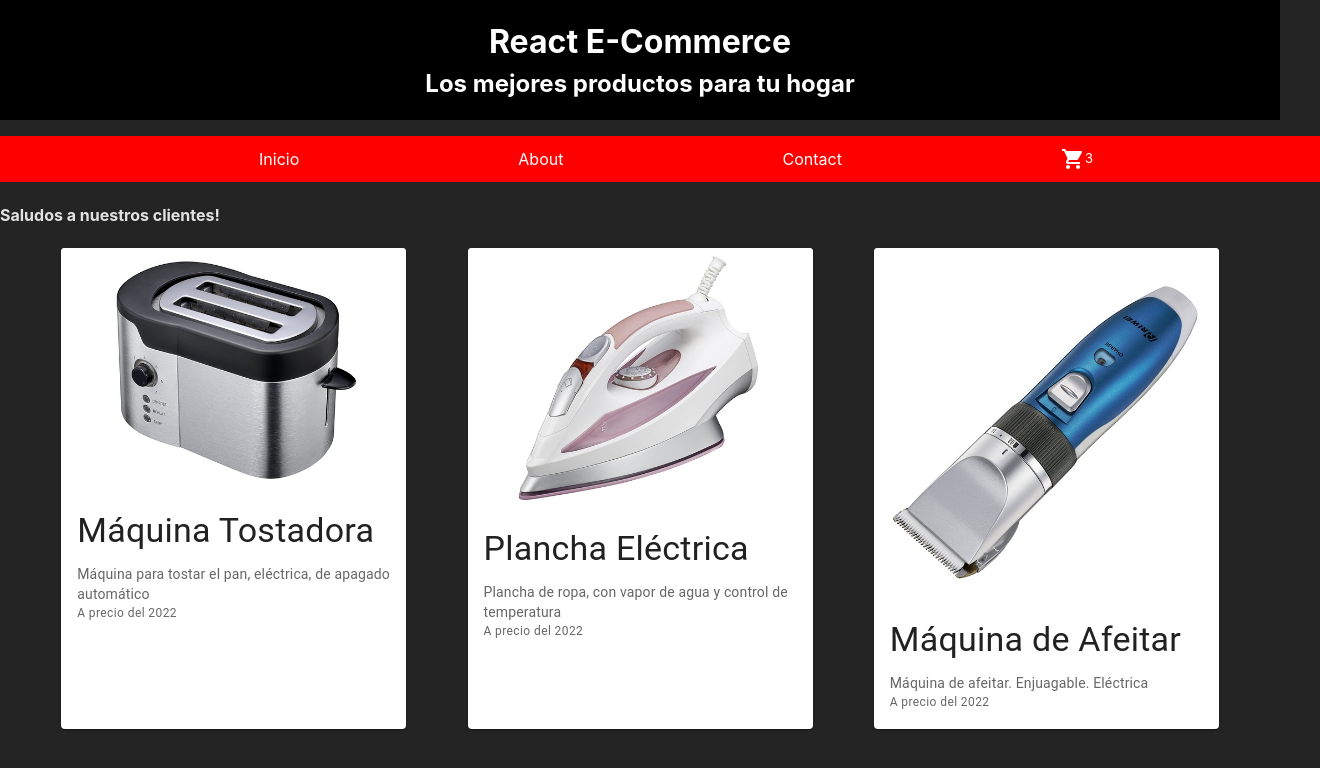
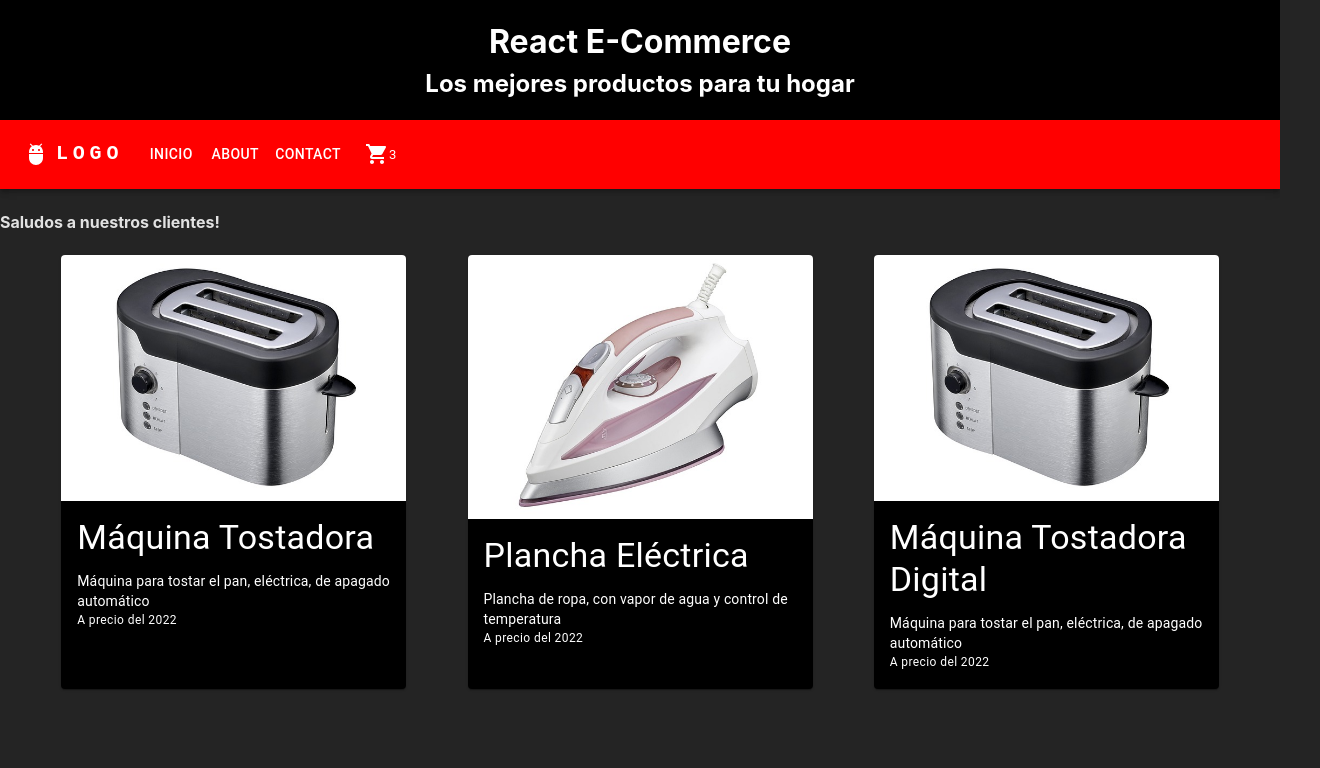
Before and after one commit to Harmed2002/React-ecommerce, a React (Vite) app: page / in a window 1280 px wide. Shown: the top 768 px of the page, 1320 px wide, since content can reach past the window. Built offline with nearby package versions, Linux system fonts and the light colour scheme.

Commit message:
Se agrega el menu appbar de MUI para el menu ppal.

```diff
--- a/src/App.jsx
+++ b/src/App.jsx
@@ -1,17 +1,17 @@
-// import { useState } from 'react';
 import './App.css';
-import NavBar from './components/NavBAr/NavBar';
+// import NavBar from './components/NavBAr/NavBar';
+import AppBar from './components/AppBar/AppBar';
 import Header from './components/Header/Header';
 import ItemListContainer from "./components/ItemListContainer/ItemListContainer";
 import CardProduct from './components/CardProduct/CardProduct';
 
 function App() {
-	// const [count, setCount] = useState(0)
 
 	return (
 		<>
 			<Header />
-			<NavBar />
+			{/* <NavBar /> */}
+			<AppBar />
 
 			<div>
 				<ItemListContainer greeting = "Saludos a nuestros clientes!" />
@@ -31,10 +31,10 @@
 					img="../src/assets/img/electric-iron.jpg"
 				/>
 				<CardProduct
-					name="Máquina de Afeitar"
+					name="Máquina Tostadora Digital"
 					date="A precio del 2022"
-					description="Máquina de afeitar. Enjuagable. Eléctrica"
-					img="../src/assets/img/shaver.jpg"
+					description="Máquina para tostar el pan, eléctrica, de apagado automático"
+					img="../src/assets/img/bread-machine.jpg"
 				/>
         	</div>
 		</>
--- /dev/null
+++ b/src/components/AppBar/AppBar.jsx
@@ -0,0 +1,136 @@
+import * as React from 'react';
+import AppBar from '@mui/material/AppBar';
+import Box from '@mui/material/Box';
+import Toolbar from '@mui/material/Toolbar';
+import IconButton from '@mui/material/IconButton';
+import Typography from '@mui/material/Typography';
+import Menu from '@mui/material/Menu';
+import MenuIcon from '@mui/icons-material/Menu';
+import Container from '@mui/material/Container';
+// import Avatar from '@mui/material/Avatar';
+import Button from '@mui/material/Button';
+// import Tooltip from '@mui/material/Tooltip';
+import MenuItem from '@mui/material/MenuItem';
+import AdbIcon from '@mui/icons-material/Adb';
+import CardWidget from "../CardWidget/CardWidget";
+
+const pages = ['Inicio', 'About', 'Contact'];
+// const settings = ['Perfil', 'Cuenta', 'Dashboard', 'Salir'];
+
+function ResponsiveAppBar() {
+	const [anchorElNav, setAnchorElNav] = React.useState(null);
+	const [anchorElUser, setAnchorElUser] = React.useState(null);
+
+	const handleOpenNavMenu = (event) => {
+		setAnchorElNav(event.currentTarget);
+	};
+	const handleOpenUserMenu = (event) => {
+		setAnchorElUser(event.currentTarget);
+	};
+
+	const handleCloseNavMenu = () => {
+		setAnchorElNav(null);
+	};
+
+	const handleCloseUserMenu = () => {
+		setAnchorElUser(null);
+	};
+
+	return (
+		<AppBar position="static" sx={{backgroundColor:'red'}}>
+			<Container maxWidth="xl">
+				<Toolbar disableGutters>
+					<AdbIcon sx={{ display: { xs: 'none', md: 'flex' }, mr: 1 }} />
+					<Typography
+						variant="h6"
+						noWrap
+						component="a"
+						href="/"
+						sx={{
+							mr: 2,
+							display: { xs: 'none', md: 'flex' },
+							fontFamily: 'monospace',
+							fontWeight: 700,
+							letterSpacing: '.3rem',
+							color: 'inherit',
+							textDecoration: 'none',
+						}}
+					>
+						LOGO
+					</Typography>
+
+					<Box sx={{ flexGrow: 1, display: { xs: 'flex', md: 'none' } }}>
+						<IconButton
+							size="large"
+							aria-label="account of current user"
+							aria-controls="menu-appbar"
+							aria-haspopup="true"
+							onClick={handleOpenNavMenu}
+							color="inherit"
+						>
+							<MenuIcon />
+						</IconButton>
+						<Menu
+							id="menu-appbar"
+							anchorEl={anchorElNav}
+							anchorOrigin={{
+								vertical: 'bottom',
+								horizontal: 'left',
+							}}
+							keepMounted
+							transformOrigin={{
+								vertical: 'top',
+								horizontal: 'left',
+							}}
+							open={Boolean(anchorElNav)}
+							onClose={handleCloseNavMenu}
+							sx={{
+								display: { xs: 'block', md: 'none' },
+							}}
+						>
+							{pages.map((page) => (
+								<MenuItem key={page} onClick={handleCloseNavMenu}>
+									<Typography textAlign="center">{page}</Typography>
+								</MenuItem>
+							))}
+						</Menu>
+					</Box>
+					<AdbIcon sx={{ display: { xs: 'flex', md: 'none' }, mr: 1 }} />
+					<Typography
+						variant="h5"
+						noWrap
+						component="a"
+						href=""
+						sx={{
+							mr: 2,
+							display: { xs: 'flex', md: 'none' },
+							flexGrow: 1,
+							fontFamily: 'monospace',
+							fontWeight: 700,
+							letterSpacing: '.3rem',
+							color: 'inherit',
+							textDecoration: 'none',
+						}}
+					>
+						LOGO
+					</Typography>
+					<Box sx={{ flexGrow: 1, display: { xs: 'none', md: 'flex' } }}>
+						{pages.map((page) => (
+							<Button
+								key={page}
+								onClick={handleCloseNavMenu}
+								sx={{ my: 2, color: 'white', display: 'block' }}
+							>
+								{page}
+							</Button>
+						))}
+						<MenuItem key='4' onClick={handleCloseNavMenu}>
+							<CardWidget />
+						</MenuItem>
+					</Box>
+				</Toolbar>
+			</Container>
+		</AppBar>
+	);
+}
+export default ResponsiveAppBar;
--- a/src/components/CardProduct/CardProduct.jsx
+++ b/src/components/CardProduct/CardProduct.jsx
@@ -8,17 +8,17 @@
 
 const CardProduct = ({ img, name, description, date }) => {
 	return (
-    <Card sx={{ maxWidth: 345 }}>
+		<Card sx={{ maxWidth: 345, backgroundColor:'black' }}>
 			<CardActionArea>
 				<CardMedia component="img" image={img} alt="logo-product" />
 				<CardContent>
-          <Typography gutterBottom variant="h4" component="div">
+					<Typography gutterBottom variant="h4" component="div" color="white">
 						{name}
 					</Typography>
-          <Typography variant="body2" color="text.secondary">
+					<Typography variant="body2" color="white">
 						{description}
 					</Typography>
-          <Typography variant="caption" color="text.secondary">
+					<Typography variant="caption" color="white">
 						{date}
 					</Typography>
 				</CardContent>
```
Also changed, not shown: src/index.css (+0 -22 lines). Lines whose indentation alone changed are shown as unchanged.
